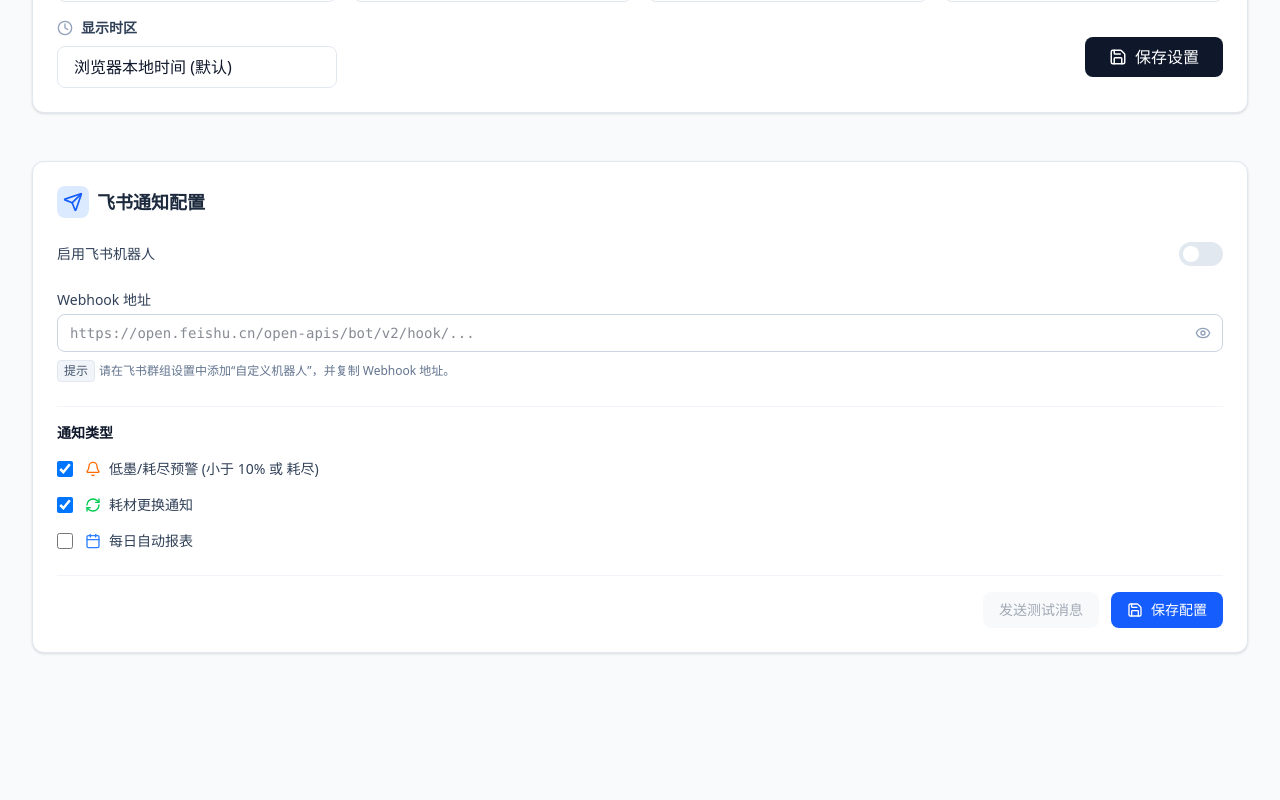
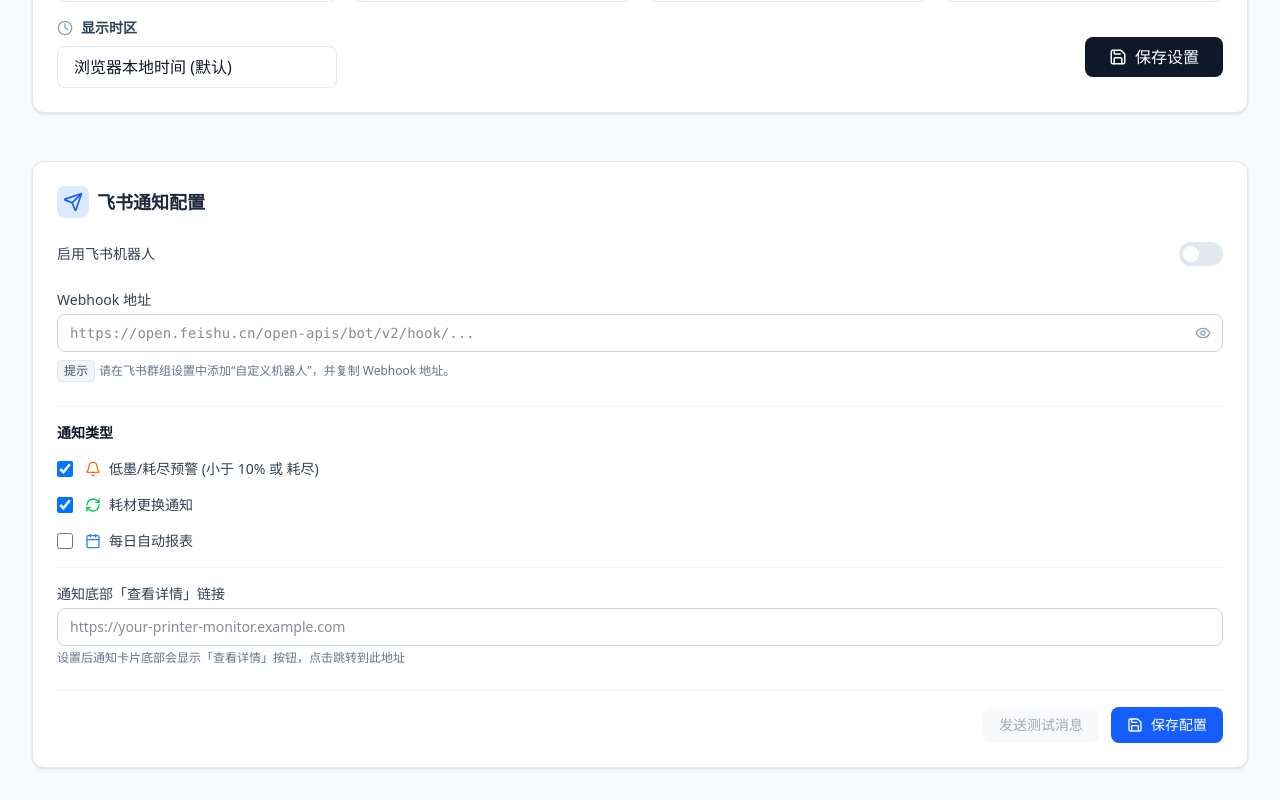
Before and after one commit to bbblq/printer-monitor, a Next.js app: page /admin in a window 1280 px wide. Shown: the part 559-1359 px from the top of the page. Before the commit the page ends 1244 px from the top, so only its background shows below. Built offline with nearby package versions, Linux system fonts and the light colour scheme; no server answers; the database is empty.

Commit message:
feat: 飞书通知支持底部查看详情按钮

```diff
--- a/src/components/FeishuSettings.tsx
+++ b/src/components/FeishuSettings.tsx
@@ -11,7 +11,8 @@ export function FeishuSettings() {
         notify_low: true,
         notify_replacement: true,
         notify_daily: false,
-        daily_time: '09:00'
+        daily_time: '09:00',
+        footer_url: ''
     });
     const [loading, setLoading] = useState(true);
     const [saving, setSaving] = useState(false);
@@ -25,10 +26,11 @@ export function FeishuSettings() {
                 setConfig({
                     webhook: data.feishu_webhook_url || '',
                     enabled: data.feishu_enabled === '1',
-                    notify_low: data.feishu_notify_low !== '0', // Default true unless explicitly '0'
+                    notify_low: data.feishu_notify_low !== '0',
                     notify_replacement: data.feishu_notify_replacement !== '0',
                     notify_daily: data.feishu_notify_daily === '1',
-                    daily_time: data.feishu_daily_time || '09:00'
+                    daily_time: data.feishu_daily_time || '09:00',
+                    footer_url: data.feishu_footer_url || ''
                 });
                 setLoading(false);
             });
@@ -43,7 +45,8 @@ export function FeishuSettings() {
                 feishu_notify_low: config.notify_low ? '1' : '0',
                 feishu_notify_replacement: config.notify_replacement ? '1' : '0',
                 feishu_notify_daily: config.notify_daily ? '1' : '0',
-                feishu_daily_time: config.daily_time
+                feishu_daily_time: config.daily_time,
+                feishu_footer_url: config.footer_url
             };
 
             const res = await fetch('/api/admin/settings', {
@@ -212,6 +215,19 @@ export function FeishuSettings() {
                             />
                         </div>
                     )}
+
+                    {/* 底部链接 URL */}
+                    <div className="pt-4 border-t border-slate-100">
+                        <label className="block text-sm font-medium text-slate-700 mb-1">通知底部「查看详情」链接</label>
+                        <input
+                            type="url"
+                            value={config.footer_url}
+                            onChange={(e) => setConfig({ ...config, footer_url: e.target.value })}
+                            placeholder="https://your-printer-monitor.example.com"
+                            className="w-full px-3 py-2 border border-slate-300 rounded-lg focus:ring-2 focus:ring-blue-500 focus:outline-none text-sm"
+                        />
+                        <p className="text-xs text-slate-500 mt-1">设置后通知卡片底部会显示「查看详情」按钮，点击跳转到此地址</p>
+                    </div>
                 </div>
 
                 <div className="flex justify-end gap-3 pt-4 border-t border-slate-100">
--- a/src/lib/notification.ts
+++ b/src/lib/notification.ts
@@ -9,6 +9,7 @@ interface FeishuConfig {
     notifyReplacement: boolean;
     notifyDaily: boolean;
     dailyTime: string;
+    footerUrl: string;
 }
 
 export function getFeishuConfig(): FeishuConfig {
@@ -20,10 +21,11 @@ export function getFeishuConfig(): FeishuConfig {
     return {
         webhookUrl: config.feishu_webhook_url || '',
         enabled: config.feishu_enabled === '1',
-        notifyLow: config.feishu_notify_low !== '0', // Default true
-        notifyReplacement: config.feishu_notify_replacement !== '0', // Default true
-        notifyDaily: config.feishu_notify_daily === '1', // Default false
+        notifyLow: config.feishu_notify_low !== '0',
+        notifyReplacement: config.feishu_notify_replacement !== '0',
+        notifyDaily: config.feishu_notify_daily === '1',
         dailyTime: config.feishu_daily_time || '09:00',
+        footerUrl: config.feishu_footer_url || ''
     };
 }
 
@@ -36,17 +38,7 @@ export async function sendFeishuCard(title: string, markdownContent: string, col
 
 const timeStr = formatBeijingDateTime();
 
-    const card = {
-        msg_type: 'interactive',
-        card: {
-            header: {
-                title: {
-                    tag: 'plain_text',
-                    content: title
-                },
-                template: color
-            },
-            elements: [
+    const elements: any[] = [
         {
             tag: 'div',
             text: {
@@ -63,7 +55,35 @@ export async function sendFeishuCard(title: string, markdownContent: string, col
                 }
             ]
         }
+    ];
+
+    if (config.footerUrl) {
+        elements.push({
+            tag: 'action',
+            elements: [
+                {
+                    tag: 'a',
+                    text: {
+                        tag: 'plain_text',
+                        content: '🔗 查看详情'
+                    },
+                    href: config.footerUrl
+                }
             ]
+        });
+    }
+
+    const card = {
+        msg_type: 'interactive',
+        card: {
+            header: {
+                title: {
+                    tag: 'plain_text',
+                    content: title
+                },
+                template: color
+            },
+            elements
         }
     };
 
```
Lines whose indentation alone changed are shown as unchanged.
